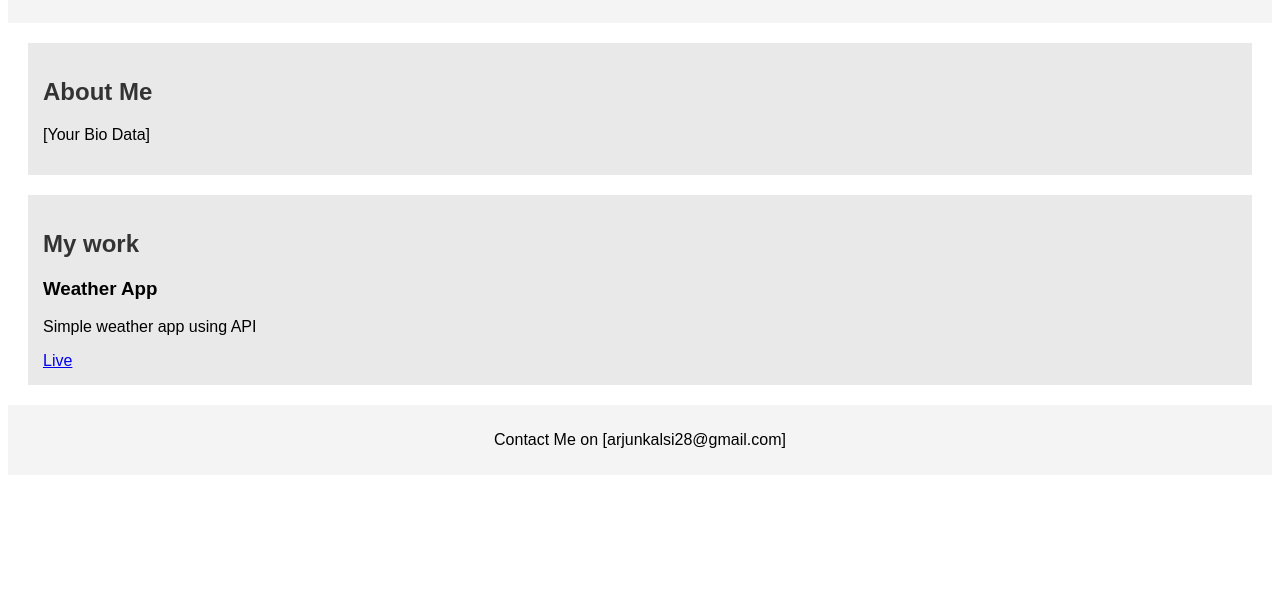
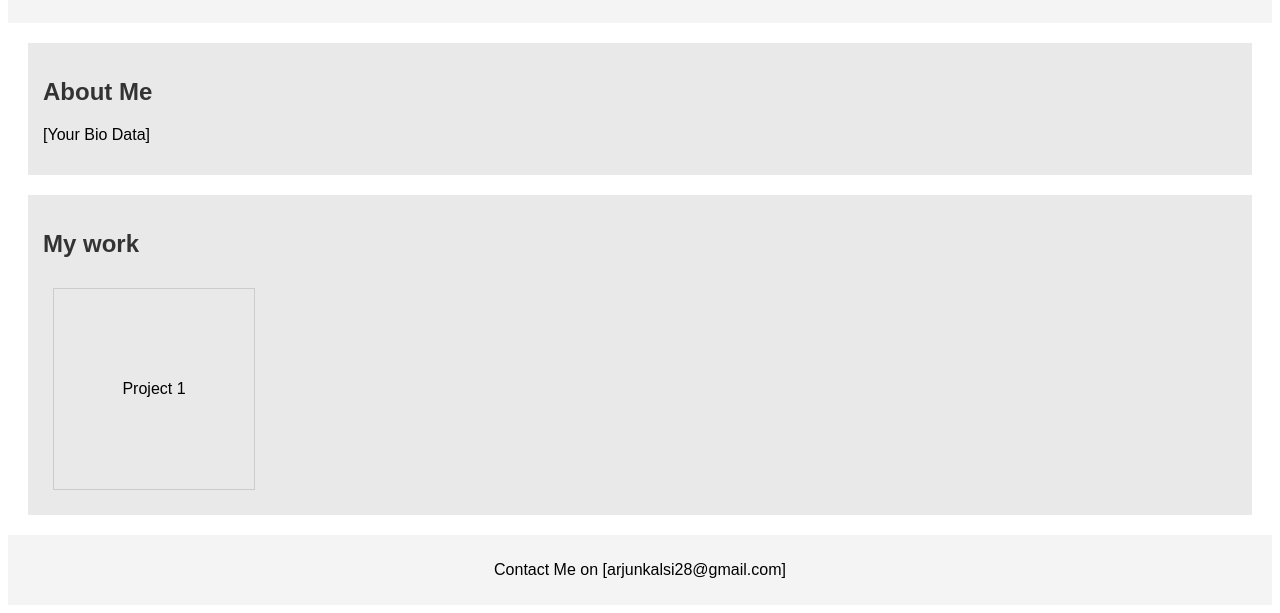
Before and after one commit to arjun3561elite-prog/Web-dev-codes, a plain HTML site: page index.html in a window 1280 px wide. Shown: the part 283-896 px from the top of the page. Before the commit the page ends 800 px from the top, so only its background shows below. Drawn offline with Linux system fonts and the light colour scheme.

Commit message:
Add files via upload

```diff
--- a/index.html
+++ b/index.html
@@ -18,13 +18,7 @@
   </section>
   <section id="work">
     <h2>My work</h2>
-    <div class="project-card">
-  <h3>Weather App</h3>
-  <p>Simple weather app using API</p>
-
-  <div class="project-links">
-    <a href="https://arjun3561elite-prog.github.io/Blog-spot-files/" target="_blank">Live</a>
-  </div>
+   <div class="project" id="project1">Project 1</div>
 </div>
   </section>
 <footer>
```
